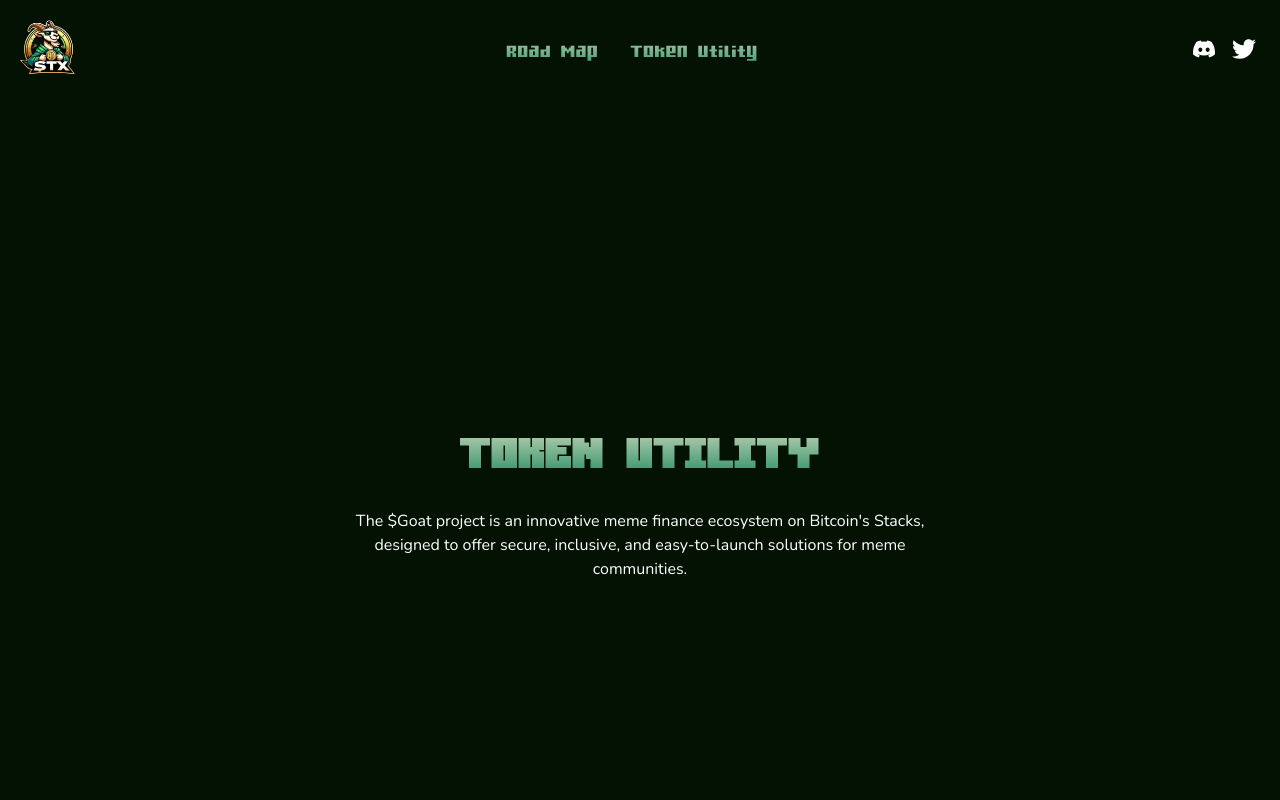
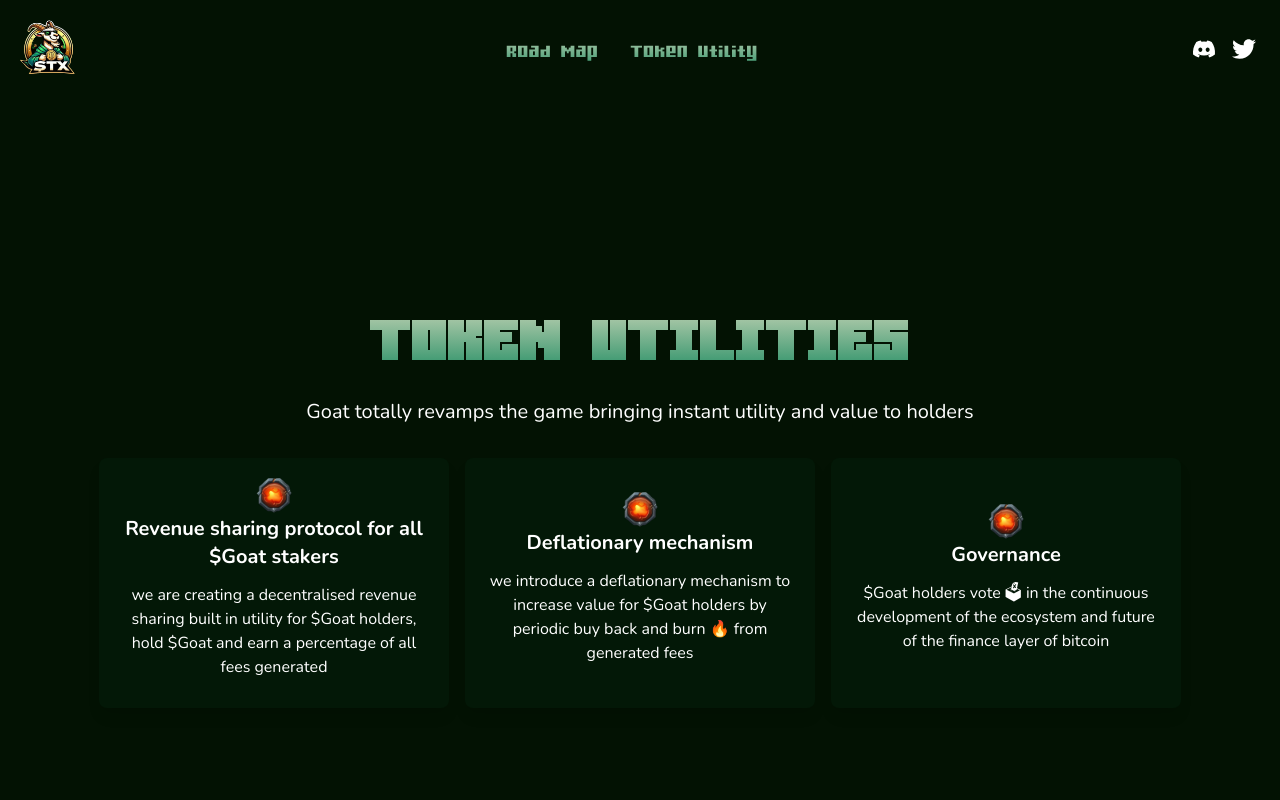
Before and after one commit to yhoungdev/goat-stx, a React (Vite) app: page /utility in a window 1280 px wide. Shown: the top 800 px of the page. Built offline with nearby package versions, Linux system fonts and the light colour scheme.

Commit message:
updated token utilities

```diff
--- a/src/components/features.tsx
+++ b/src/components/features.tsx
@@ -123,6 +123,64 @@ const Feature = () => {
             </div>
           </div>
         </div>
+
+
+        <div className="flex gap-4 flex-col md:flex-row">
+          <div
+            className=" text-white  rounded-lg shadow-md w-[80vw] h-[350px] md:w-[500px]"
+            style={{
+              backgroundRepeat: "no-repeat",
+              backgroundSize: "center",
+              backgroundPosition: "center",
+              backgroundImage: "url(/bg/1.jpeg)",
+            }}
+          >
+            <div
+              className=" w-full h-full p-6  "
+              style={{
+                background: "rgb(0 0 0 / 91%)",
+                display: "flex",
+                alignItems: "center",
+              }}
+            >
+              <div>
+                <h1 className="text-bold title_element text-4xl">
+                Leading Web3 platform for building solid meme communities
+                </h1>
+                <p className="1em">
+                launch community campaigns, create community task, get involved, earn rewards for community building  participation
+                </p>
+              </div>
+            </div>
+          </div>
+          <div
+            className="bg-black rounded-lg text-white  shadow-md w-[80vw] h-[350px] md:w-[400px]"
+            style={{
+              backgroundRepeat: "no-repeat",
+              backgroundSize: "center",
+              backgroundPosition: "center",
+              backgroundImage: "url(/bg/2.jpeg)",
+            }}
+          >
+            <div
+              className=" w-full h-full p-6  "
+              style={{
+                background: "rgb(0 0 0 / 91%)",
+                display: "flex",
+                alignItems: "center",
+                textAlign: "center",
+              }}
+            >
+              <div>
+                <h1 className="text-bold default_text title_element text-4xl">
+                Liquidity farming
+                </h1>
+                <p className="1em">create and add liquidity to meme projects, earn rewards and foster growth</p>
+              </div>
+            </div>
+          </div>
+        </div>
+
       </div>
     </div>
   );
--- a/src/components/header.tsx
+++ b/src/components/header.tsx
@@ -5,21 +5,20 @@ import { FaBars, FaDiscord, FaTwitter } from "react-icons/fa";
 const Header = () => {
   const [isSidebarOpen, setIsSidebarOpen] = useState(false);
 
-
   const toggleSidebar = () => {
     setIsSidebarOpen(!isSidebarOpen);
   };
 
   const sidebarStyle = {
-    position: 'fixed',
+    position: "fixed",
     top: 0,
-    left: isSidebarOpen ? 0 : '-100%',
-    width: '60%',
-    height: '100%',
-    backgroundColor: 'gray',
-    transition: 'left 0.3s ease',
-    padding: '1rem',
-    boxSizing: 'border-box',
+    left: isSidebarOpen ? 0 : "-100%",
+    width: "60%",
+    height: "100%",
+    backgroundColor: "gray",
+    transition: "left 0.3s ease",
+    padding: "1rem",
+    boxSizing: "border-box",
     zIndex: 1000,
   };
 
@@ -33,36 +32,66 @@ const Header = () => {
             </a>
           </div>
           <div className="hidden md:flex items-center">
-            <a href="/roadmap" className="text-white px-4 py-2 hover:underline title_element default-text text-3xl">
+            <a
+              href="/roadmap"
+              className="text-white px-4 py-2 hover:underline title_element default-text text-3xl"
+            >
               Road Map
             </a>
-            <a href="/utility" className="text-white px-4 py-2 hover:underline title_element default-text text-3xl">
+            <a
+              href="/utility"
+              className="text-white px-4 py-2 hover:underline title_element default-text text-3xl"
+            >
               Token Utility
             </a>
           </div>
           <div className="hidden md:flex justify-center w-full md:w-auto items-center">
-            <a href="https://tinyurl.com/GoatCoinSTXdiscord" className="text-white px-2">
+            <a
+              href="https://tinyurl.com/GoatCoinSTXdiscord"
+              className="text-white px-2"
+            >
               <FaDiscord size={24} />
             </a>
-            <a href="https://twitter.com/GoatCoinSTX" className="text-white px-2">
+            <a
+              href="https://twitter.com/GoatCoinSTX"
+              className="text-white px-2"
+            >
               <FaTwitter size={24} />
             </a>
           </div>
-          <div onClick={toggleSidebar} className="bg-green-400 h-[30px] w-[30px] flex justify-center items-center rounded-full cursor-pointer md:hidden">
+          <div
+            onClick={toggleSidebar}
+            className="bg-[#0c2f07] h-[50px] w-[50px] flex justify-center items-center rounded-full cursor-pointer md:hidden"
+          >
             <FaBars color="white" />
           </div>
         </nav>
       </header>
 
       <div style={sidebarStyle}>
-
-        <a href="/roadmap" className="block py-2 text-white">Road Map</a>
-        <a href="/utility" className="block py-2 text-white">Token Utility</a>
-        <a href="https://tinyurl.com/GoatCoinSTXdiscord" className="block py-2 text-white">Discord</a>
-        <a href="https://twitter.com/GoatCoinSTX" className="block py-2 text-white">Twitter</a>
+        <a href="/roadmap" className="block py-2 text-white">
+          Road Map
+        </a>
+        <a href="/utility" className="block py-2 text-white">
+          Token Utility
+        </a>
+        <a
+          href="https://tinyurl.com/GoatCoinSTXdiscord"
+          className="block py-2 text-white"
+        >
+          Discord
+        </a>
+        <a
+          href="https://twitter.com/GoatCoinSTX"
+          className="block py-2 text-white"
+        >
+          Twitter
+        </a>
 
         <div className="text-right">
-          <button onClick={toggleSidebar} className="text-white">Close</button>
+          <button onClick={toggleSidebar} className="text-white">
+            Close
+          </button>
         </div>
       </div>
     </>
--- a/src/components/hero.tsx
+++ b/src/components/hero.tsx
@@ -14,12 +14,17 @@ const Hero = () => {
       <div className="bg-[linear-gradient(179deg, #000000b5, #000000c7)] h-full z-10">
         {/* Adding an overlay with a lower z-index to ensure content stays behind the header */}
         <div className="absolute inset-0 bg-black bg-opacity-90 z-0"></div>
-        <div className="flex md:w-[800px] mx-auto flex-col justify-start h-[90vh] items-center px-4 md:px-8 pt-4 md:pt-8 relative z-10">
-          <h1 className="hero-text my-[1em] title_element text-[5em] text-center md:text-[90px] font-bold mb-4 leading-snug">
+        <div className="flex md:w-[800px] mx-auto flex-col justify-start  h-[90vh] items-center px-4 md:px-8 pt-4 md:pt-8 relative z-10 my-[5em] md: mt-[10em]">
+          <h1 className="hero-text  title_element text-[5em] text-center md:text-[90px] font-bold mb-4 "
+            style={
+              {
+                lineHeight: 1
+              }
+            }>
             MEME FINANCE LAYER OF BITCOIN
           </h1>
           <a href="https://tinyurl.com/GoatCoinSTXdiscord">
-            <Button className="">Join Discord</Button>
+            <Button className="">Lauch App</Button>
           </a>
         </div>
       </div>
--- a/src/components/ownership.tsx
+++ b/src/components/ownership.tsx
@@ -1,5 +1,5 @@
 import React, { Fragment } from "react";
-import { ROADMAPDATA } from "../data/roadmapData";
+import { ROADMAPDATA, TOKENUTILITY } from "../data/roadmapData";
 
 const Ownership = () => {
   return (
@@ -8,22 +8,31 @@ const Ownership = () => {
         className="text-5xl lg:text-8xl font-bold mb-4 title_element default-text"
         data-aos="fade-up"
       >
-        ROADMAP
+        TOKEN UTILITIES
       </h2>
-      {/* <p className="mb-8  text-md md:text-xl" data-aos="fade-up">
-        Get your rewards Sky-High by becoming an all-powerful memelord
-      </p> */}
+
+
+      <p className="mb-8  text-md md:text-xl" data-aos="fade-up">
+      Goat totally revamps the game bringing instant utility and value to
+            holders
+      </p>
       <div data-aos="fade-up" className="flex flex-wrap justify-center gap-4">
-        {ROADMAPDATA.map(({ title, content }, index) => (
+        {TOKENUTILITY.map(({ title, content }, index) => (
           <Fragment>
             <div
               key={index}
-              className="bg-[#040404fc] flex items-center p-6 rounded-lg shadow-lg w-full md:w-[300px] h-[250px] text-center"
+              className="bg-[#13875c0d] flex items-center p-6 rounded-lg shadow-lg w-full md:w-[350px] h-[250px] text-center"
             >
-              <div>
-                <h1 className="text-4xl  title_element">{title}</h1>
-                <p className="my-3">{content}</p>
-              </div>
+             <div>
+             <center>
+             <img src="/icons/reward2.webp" alt="" width={"40px"} />
+
+             </center>
+            <div>
+              <h1 className="text-xl  font-bold">{title}</h1>
+              <p className="my-3">{content}</p>
+            </div>
+             </div>
             </div>
           </Fragment>
         ))}
--- a/src/components/page/utility.tsx
+++ b/src/components/page/utility.tsx
@@ -1,28 +1,16 @@
 import React from "react";
 import Header from "../header";
 import Footer from "../footer";
-const UtilitiesPage  = () => {
+import Ownership from "../ownership";
+const UtilitiesPage = () => {
   return (
     <>
       <Header />
       {/* Adjusted the section for full height and flex centering */}
-      <section className="text-white flex justify-center items-center min-h-screen">
-        <div className="max-w-2xl px-4 md:px-8 text-center  space-y-6">
-          {/* Text centering adjustments */}
-          <h2 className="text-5xl md:text-7xl font-bold uppercase title_element default-text">
-            TOKEN UTILITY
-          </h2>
-          <p>
-            The $Goat project is an innovative meme finance ecosystem on
-            Bitcoin's Stacks, designed to offer secure, inclusive, and
-            easy-to-launch solutions for meme communities.
-          </p>
 
-        </div>
-      </section>
 
       <div className="mb-[5em]">
-
+        <Ownership/>
       </div>
       <Footer />
     </>
--- a/src/data/roadmapData.ts
+++ b/src/data/roadmapData.ts
@@ -16,3 +16,23 @@ export const ROADMAPDATA = [
     content: `Create, launch and bootstrap meme projects with no extra line of codes `,
   },
 ];
+
+
+export const TOKENUTILITY = [
+  {
+    title: "Revenue sharing protocol for all $Goat stakers ",
+    content: ` we are creating a decentralised revenue sharing built in utility for $Goat holders, hold $Goat and earn a percentage of all fees generated`,
+  },
+  {
+    title: "Deflationary mechanism",
+    content: `we introduce a deflationary mechanism to increase value for $Goat holders by periodic buy back and burn 🔥 from generated fees`,
+  },
+  {
+    title: "Governance ",
+    content: `$Goat holders vote 🗳  in the continuous development of the ecosystem and future of the finance layer of bitcoin`,
+  },
+  // {
+  //   title: "Full scale meme  ",
+  //   content: `Create, launch and bootstrap meme projects with no extra line of codes `,
+  // },
+];
--- a/src/page/homepage.tsx
+++ b/src/page/homepage.tsx
@@ -13,7 +13,6 @@ const Homepage = () => {
       <Hero />
       <ActivitySection />
       <Feature />
-      {/* <Ownership /> */}
       <Information />
       <Footer />
     </div>
```
Also changed, not shown: public/icons/reward2.webp (added).
